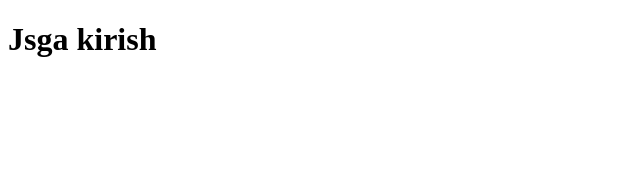
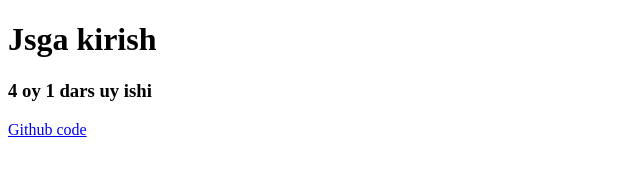
Before and after one commit to mrizoo/shortly-about-with-javascript, a plain HTML site: page index.html in a window 1280 px wide. Shown: the whole page, without its empty margins (0-640 px from the left). Drawn offline with Linux system fonts and the light colour scheme.

Commit message:
github link connected

```diff
--- a/index.html
+++ b/index.html
@@ -10,7 +10,11 @@
 <body>
 
     <h1>Jsga kirish</h1>
+      <h3>4 oy 1 dars uy ishi</h3>
 
+      <p>
+        <a href="https://github.com/mrizoo/shortly-about-with-javascript"> Github code</a>
+      </p>
 
     <script src="./app.js">
     </script>
```
